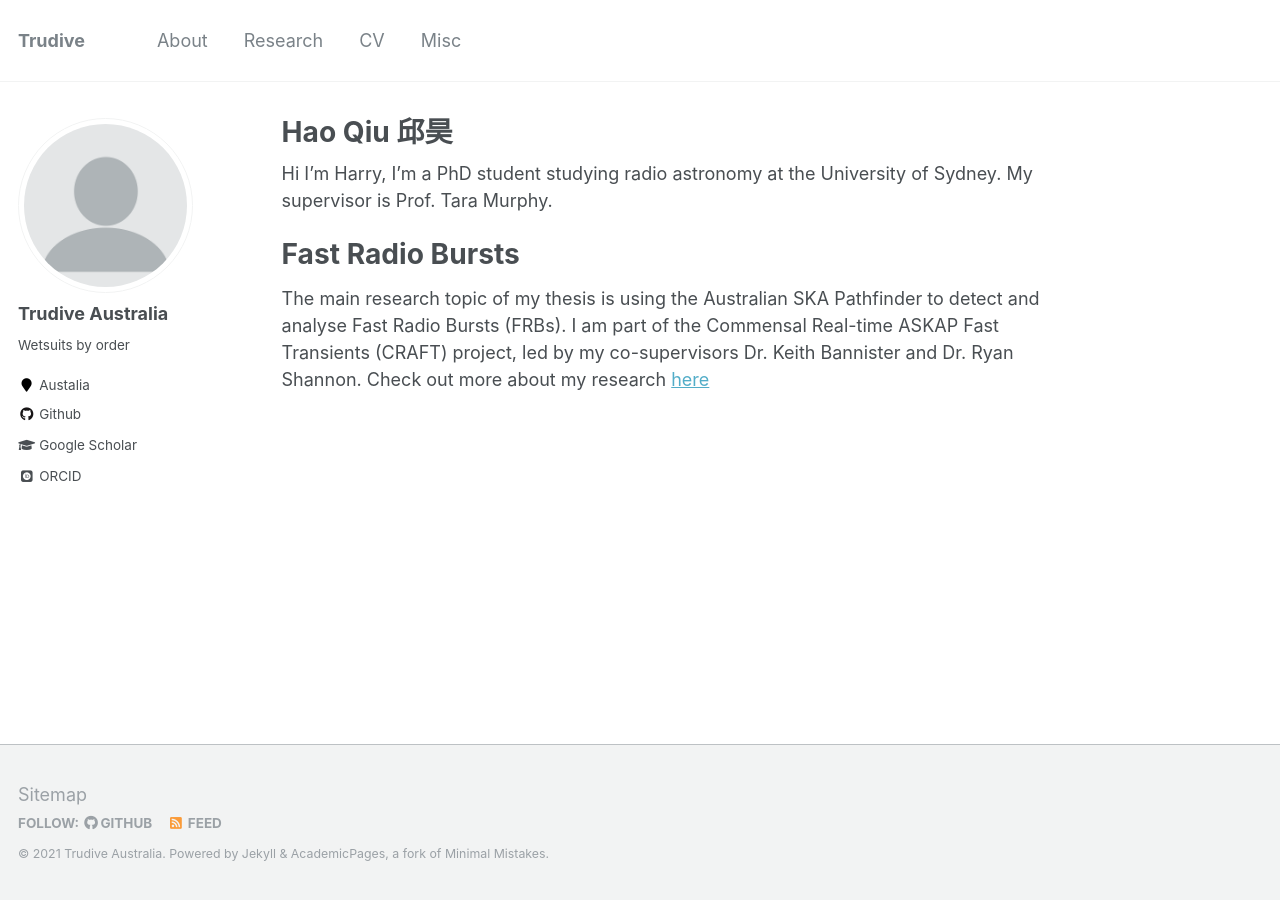
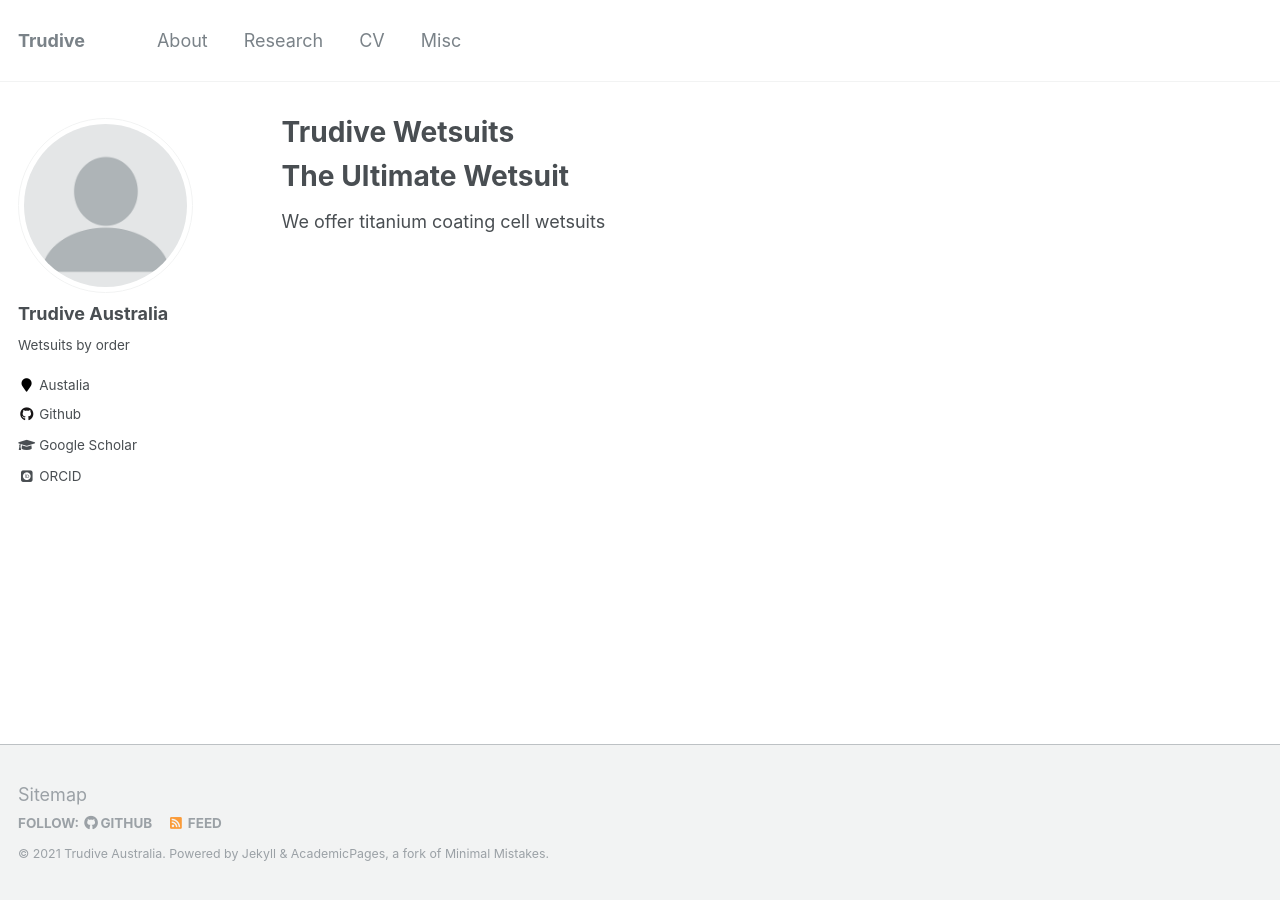
Before and after one commit to trudive-australia/trudive-australia.github.io, a Jekyll site: the page built from _pages/about.md, in a window 1280 px wide. Built offline with Jekyll 4.4.1, drawn with Linux system fonts in a browser that asks for light colours; some web fonts are replaced.

Commit message:
Update about.md

```diff
--- a/_pages/about.md
+++ b/_pages/about.md
@@ -1,16 +1,11 @@
 ---
 permalink: /
-title: "Hao Qiu 邱昊"
-excerpt: "About me"
+title: "Trudive Wetsuits"
+excerpt: ""
 author_profile: true
 redirect_from:
   - /about/
   - /about.html
 ---
-
-Hi I'm Harry, I'm a PhD student studying radio astronomy at the University of Sydney. My supervisor is Prof. Tara Murphy.
-
-Fast Radio Bursts
-======
-The main research topic of my thesis is using the Australian SKA Pathfinder to detect and analyse Fast Radio Bursts (FRBs). I am part of the Commensal Real-time ASKAP Fast Transients (CRAFT) project, led by my co-supervisors Dr. Keith Bannister and Dr. Ryan Shannon.
-Check out more about my research [here](https://hqiu-nju.github.io/research/)
+# The Ultimate Wetsuit
+We offer titanium coating cell wetsuits
```
